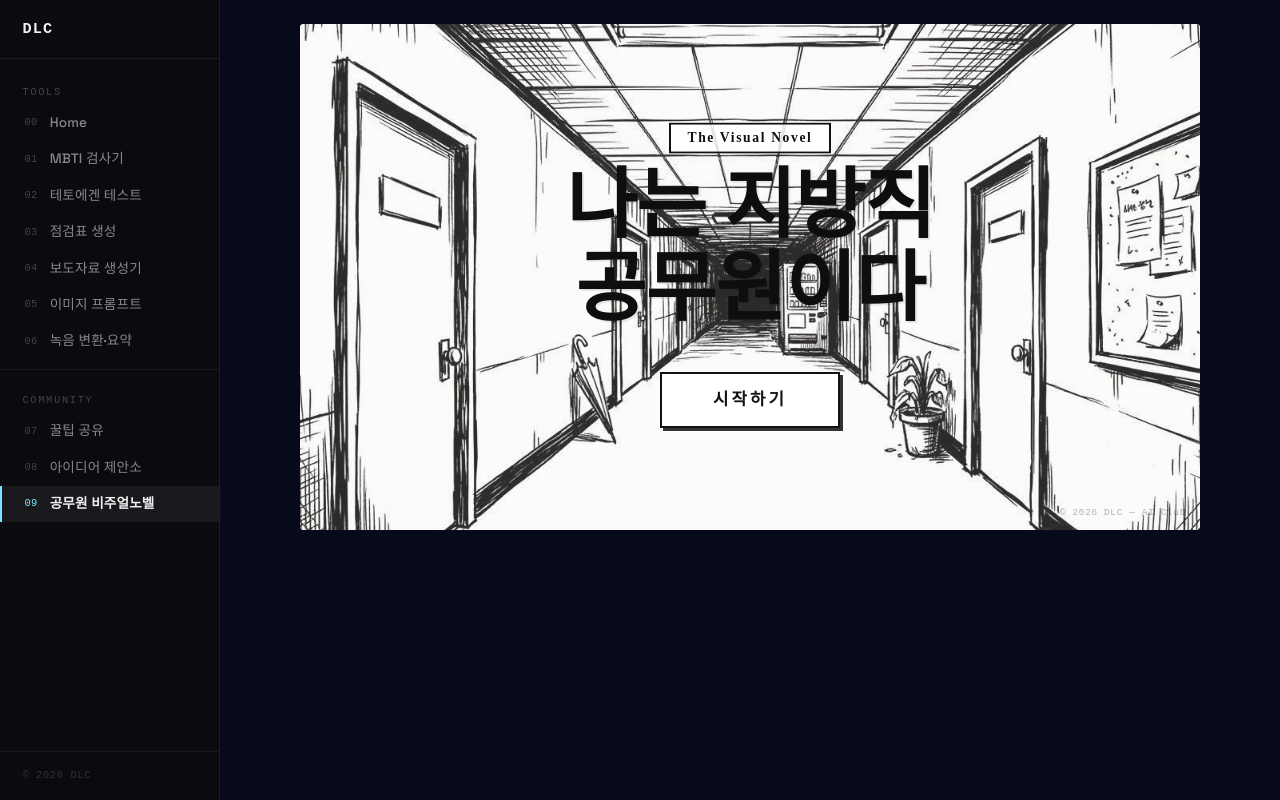
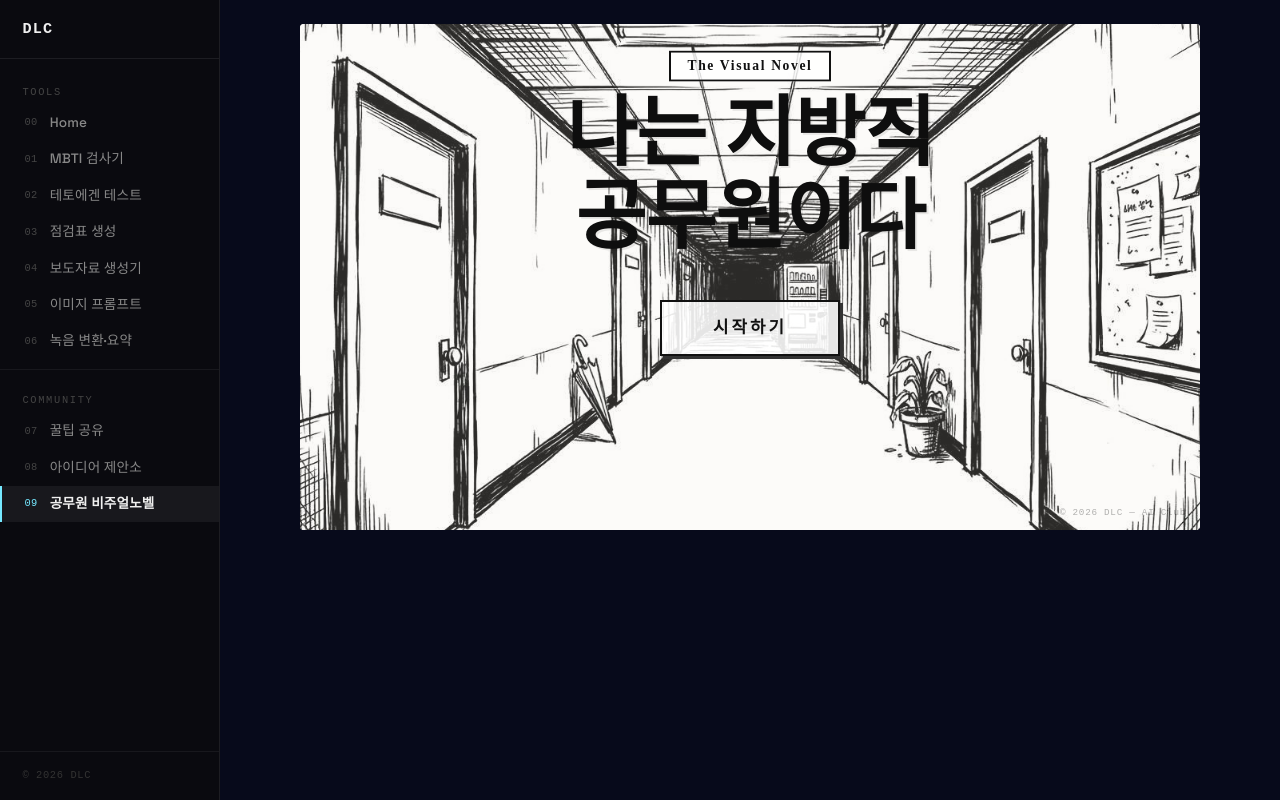
Before and after one commit to GnuDaSsa/gnudas-nextjs, a Next.js app: page /novel in a window 1280 px wide. Built offline with nearby package versions, Linux system fonts and the light colour scheme.

Commit message:
시작화면 타이틀 위치 상단으로 조정

```diff
--- a/app/novel/page.tsx
+++ b/app/novel/page.tsx
@@ -311,7 +311,7 @@ export default function NovelPage() {
           <div style={{
             position: 'absolute', inset: 0,
             display: 'flex', flexDirection: 'column', alignItems: 'center', justifyContent: 'center',
-            gap: 0,
+            gap: 0, paddingBottom: '16%',
           }}>
             {/* The Visual Novel 뱃지 */}
             <div style={{
```
